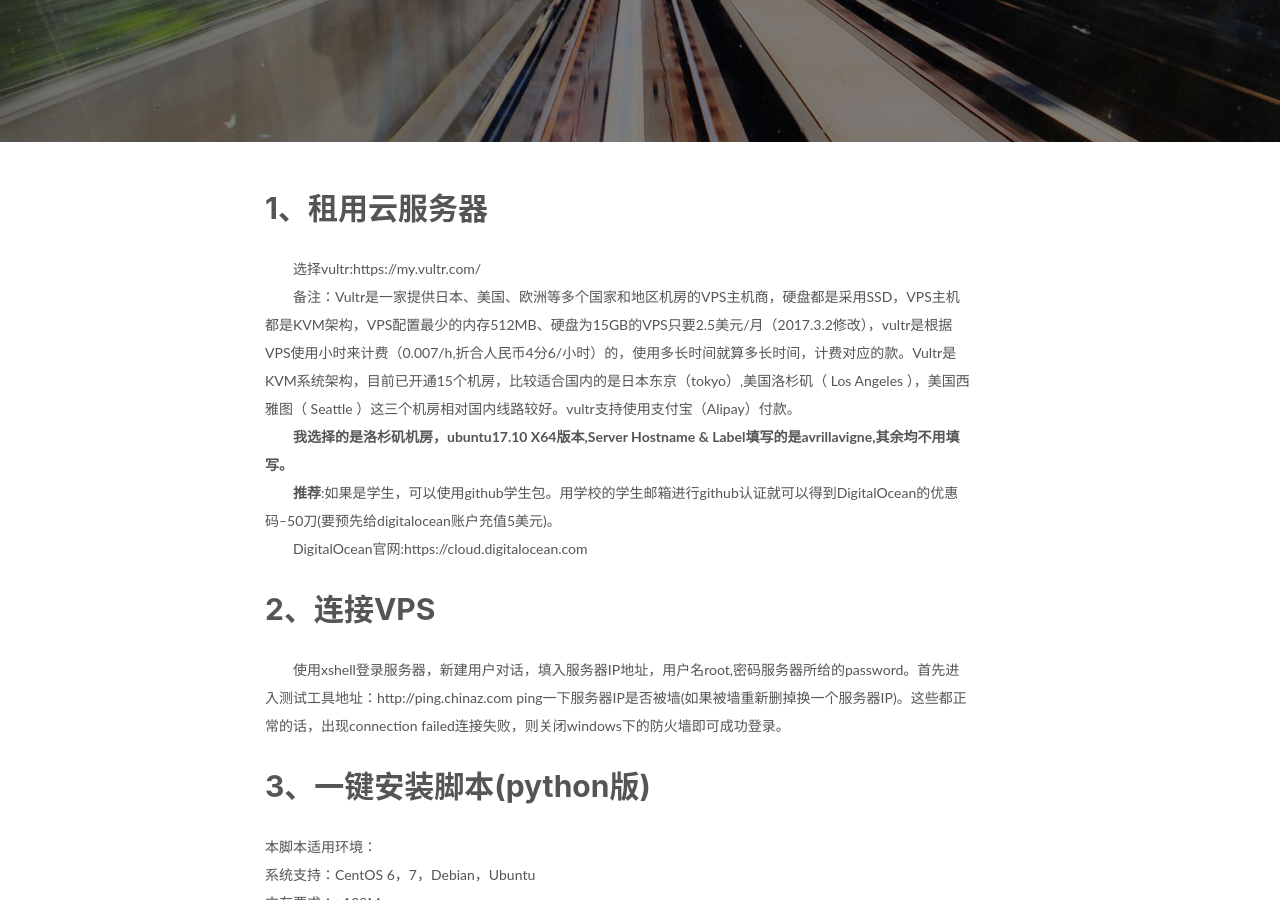
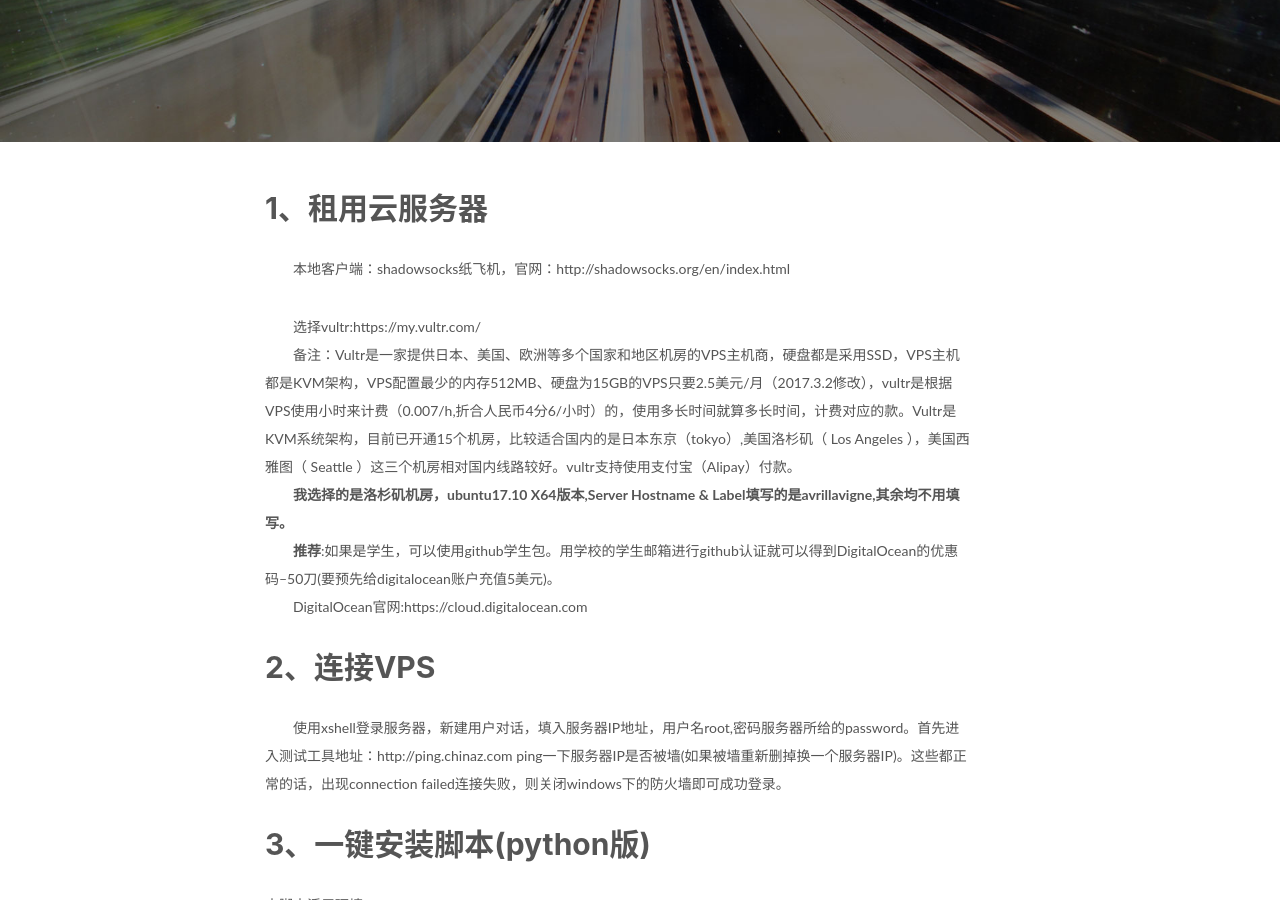
Before and after one commit to ARTAvrilLavigne/ARTAvrilLavigne.github.io, a Jekyll site: the page built from _posts/2017-10-31-shadowsocks.markdown, in a window 1280 px wide and 900 px high, scrolled down 381 px. Built offline with Jekyll 4.4.1, drawn with Linux system fonts in a browser that asks for light colours; nearby versions of some CDN libraries; comment, search, counter and statistics services are not loaded.

Commit message:
Update 2017-10-31-shadowsocks.markdown

```diff
--- a/_posts/2017-10-31-shadowsocks.markdown
+++ b/_posts/2017-10-31-shadowsocks.markdown
@@ -8,8 +8,10 @@
 tags:
     - VPN
 ---
-## 1、租用云服务器
-　　选择vultr:https://my.vultr.com/
+## 1、租用云服务器<br>
+　　本地客户端：shadowsocks纸飞机，官网：http://shadowsocks.org/en/index.html<br>
+
+　　选择vultr:https://my.vultr.com/<br>
 　　备注：Vultr是一家提供日本、美国、欧洲等多个国家和地区机房的VPS主机商，硬盘都是采用SSD，VPS主机都是KVM架构，VPS配置最少的内存512MB、硬盘为15GB的VPS只要2.5美元/月（2017.3.2修改），vultr是根据VPS使用小时来计费（0.007/h,折合人民币4分6/小时）的，使用多长时间就算多长时间，计费对应的款。Vultr是KVM系统架构，目前已开通15个机房，比较适合国内的是日本东京（tokyo）,美国洛杉矶（ Los Angeles ），美国西雅图（ Seattle ）这三个机房相对国内线路较好。vultr支持使用支付宝（Alipay）付款。
 　　**我选择的是洛杉矶机房，ubuntu17.10 X64版本,Server Hostname & Label填写的是avrillavigne,其余均不用填写。**
 　　**推荐**:如果是学生，可以使用github学生包。用学校的学生邮箱进行github认证就可以得到DigitalOcean的优惠码--50刀(要预先给digitalocean账户充值5美元)。
```
